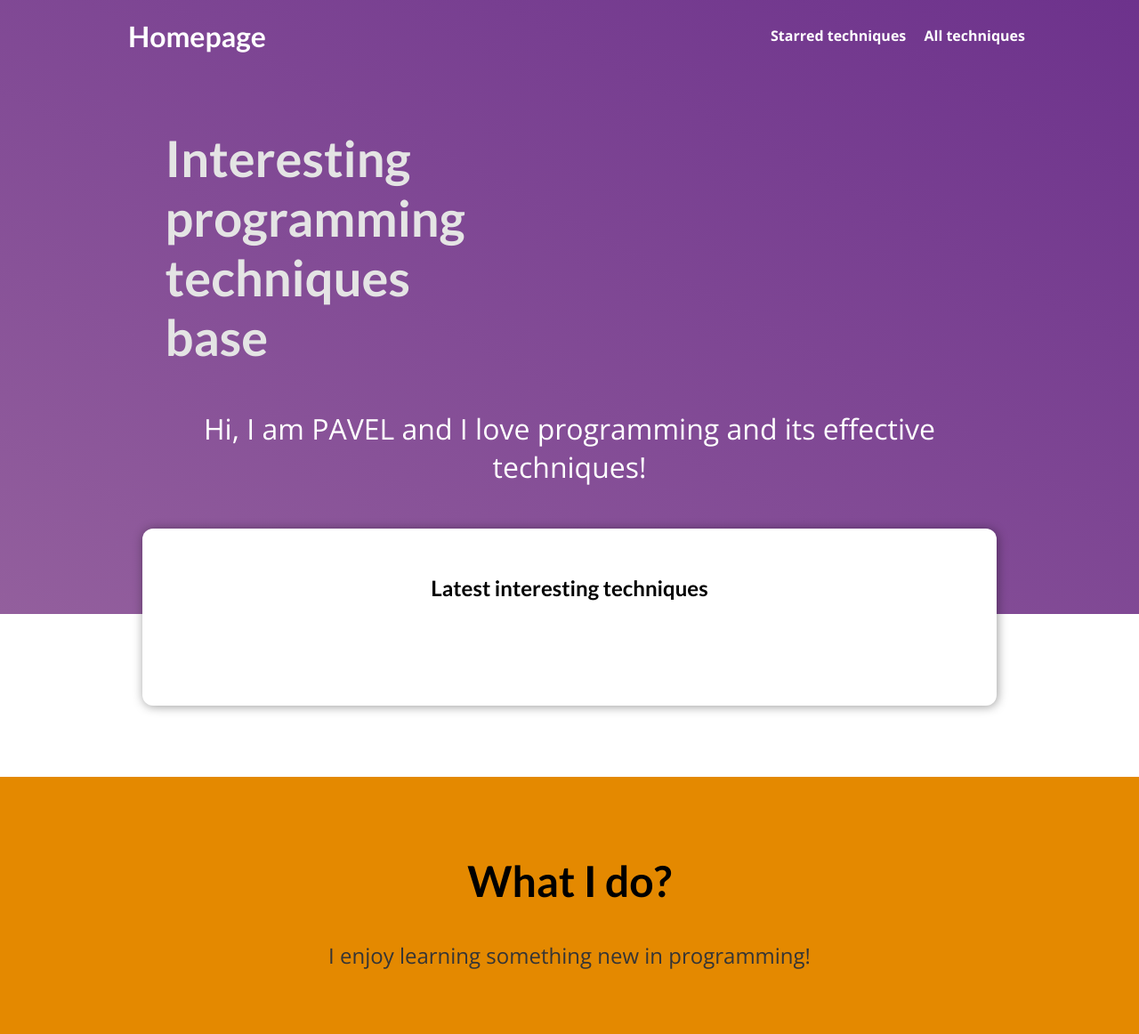
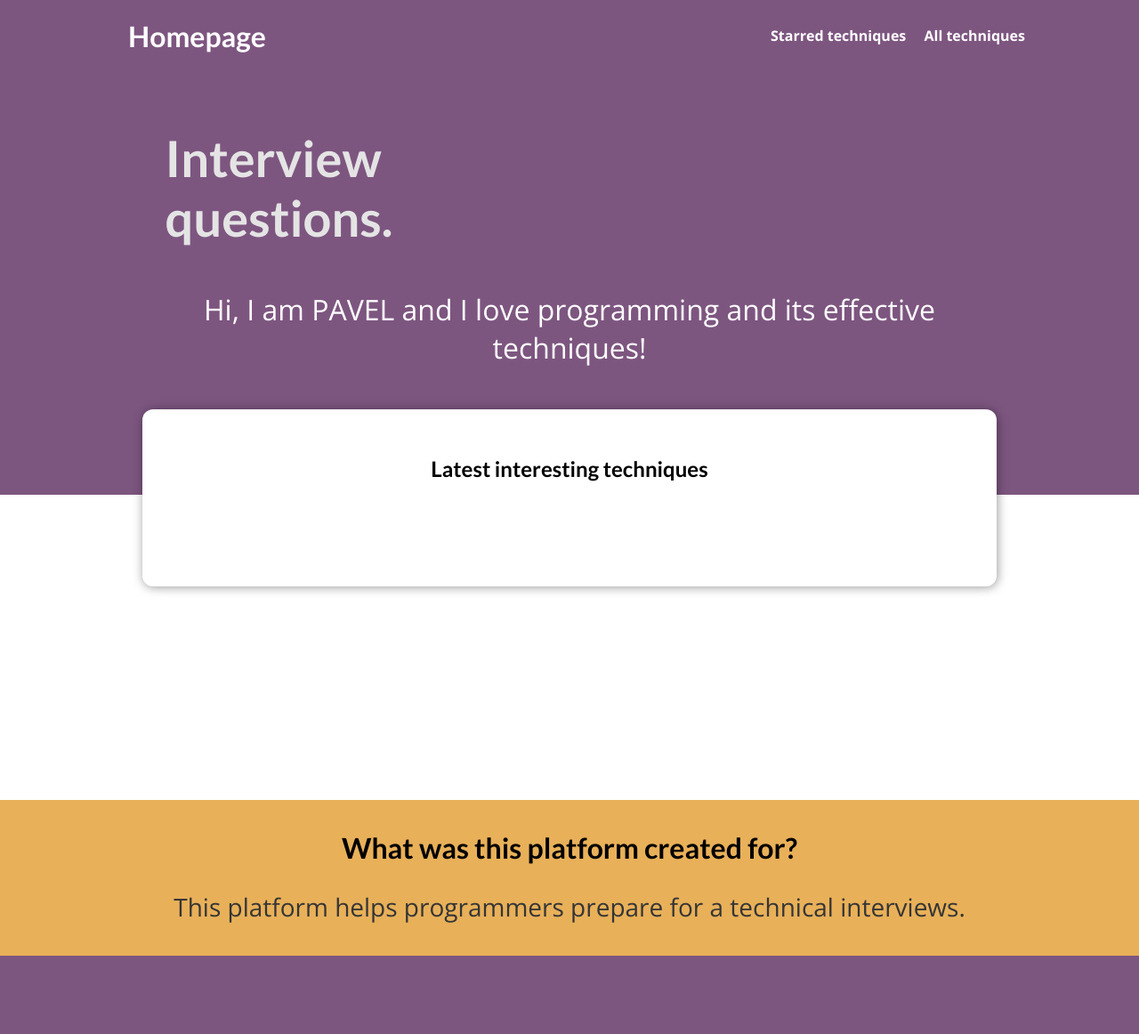
Before and after one commit to ppenkovskiy/blog, a Django app: page / in a window 1280 px wide. Shown: the whole page at 89% size. After the commit the page ends 1074 px from the top, so only its background shows below. Run offline with Django 4.2, Linux system fonts and the light colour scheme; data that the repository does not hold is empty.

Commit message:
update_css

```diff
--- a/blog/static/blog/index.css
+++ b/blog/static/blog/index.css
@@ -1,5 +1,5 @@
 #welcome {
-  background: linear-gradient(to right top, #935f9d, #6d328c);
+  background: linear-gradient(to right top, #7d5680, #7d5680);
   padding: 6rem 12%;
 }
 
@@ -62,16 +62,16 @@
 
 #about {
   text-align: center;
-  padding: 3rem;
-  background-color: #e48900;
-  margin-top: 5rem;
+  padding: 0.5rem;
+  background-color: #e8b059;
+  margin-top: 15rem;
 }
 
 #about h2 {
-  font-size: 3rem;
+  font-size: 2rem;
 }
 
 #about p {
-  font-size: 1.5rem;
+  font-size: 1.75rem;
   color: #353535;
 }
--- a/blog/templates/blog/index.html
+++ b/blog/templates/blog/index.html
@@ -15,7 +15,7 @@
     <section id="welcome">
         <header>
 {#          <img src="{% static 'blog/images/dog.jpg' %}" alt="The author of this blog."/>#}
-            <h2>Interesting programming techniques base</h2>
+            <h2>Interview questions.</h2>
         </header>
         <p>Hi, I am PAVEL and I love programming and its effective techniques!</p>
     </section>
@@ -30,7 +30,7 @@
     </section>
 
     <section id="about">
-        <h2>What I do?</h2>
-        <p>I enjoy learning something new in programming!</p>
+        <h2>What was this platform created for?</h2>
+        <p>This platform helps programmers prepare for a technical interviews.</p>
     </section>
 {% endblock %}
--- a/blog/views.py
+++ b/blog/views.py
@@ -2,7 +2,6 @@ from django.shortcuts import render
 from django.urls import reverse
 from django.views.generic import ListView
 from django.views import View
-from rest_framework.authentication import TokenAuthentication, SessionAuthentication
 from rest_framework.pagination import PageNumberPagination
 from rest_framework.permissions import IsAuthenticatedOrReadOnly, IsAuthenticated
 from .models import Post, Tag, Comment
@@ -131,6 +130,7 @@ class ReadLaterView(View):
             stored_posts.append(post_id)
         else:
             stored_posts.remove(post_id)
+
         request.session['stored_posts'] = stored_posts
 
         return HttpResponseRedirect('/')  # redirect to starting page
--- a/my_site/urls.py
+++ b/my_site/urls.py
@@ -30,7 +30,6 @@ router.register(r'comments', CommentViewSet)
 
 urlpatterns = [
                   path('admin/', admin.site.urls),
-
                   path('', include("blog.urls")),
                   path('blog/', include("blog.urls")),
                   path('api/', include(router.urls)),
```
